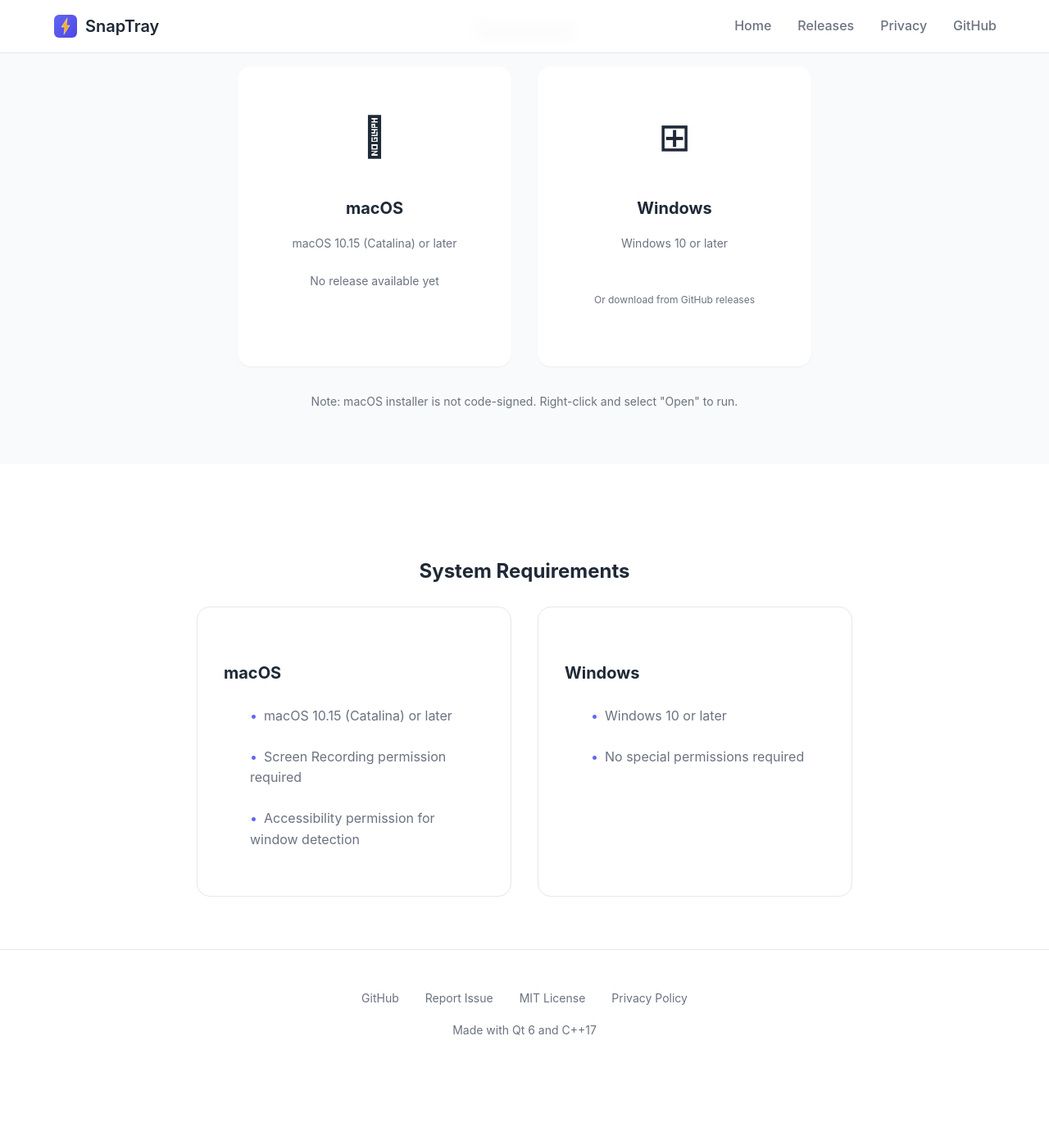
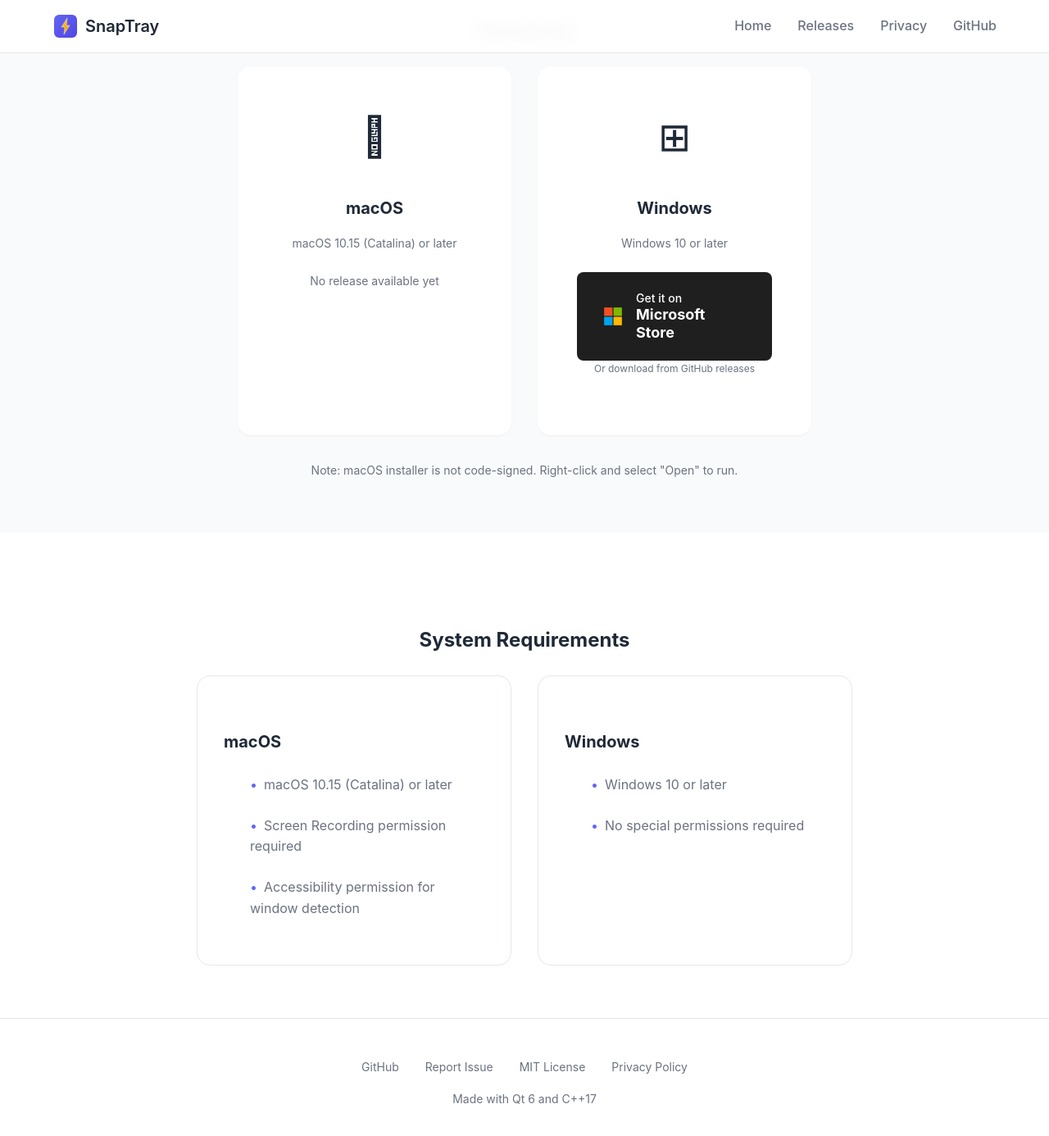
Before and after one commit to victorfu/snap-tray, a Jekyll site: the page built from docs/index.md, in a window 1280 px wide and 1400 px high, scrolled down 2130 px. Shown: the top 1386 px of the window at 82% size. Built offline with Jekyll 4.4.1, drawn with Linux system fonts in a browser that asks for light colours; before the commit the page ends 3446 px from its top, so only the background shows below that.

Commit message:
feat(docs): Updates Windows download badge

```diff
--- a/docs/_includes/downloads.html
+++ b/docs/_includes/downloads.html
@@ -15,16 +15,15 @@
         <div class="platform-icon">&#8862;</div>
         <h3>Windows</h3>
         <p class="requirements">Windows 10 or later</p>
-        <div class="ms-store-badge-container">
-          <ms-store-badge
-            productid="9p38m1hx9hvc"
-            productname="SnapTray"
-            window-mode="direct"
-            theme="auto"
-            language="en-us"
-            animation="on">
-          </ms-store-badge>
-        </div>
+        <a href="https://apps.microsoft.com/detail/9p38m1hx9hvc" class="btn btn-ms-store" target="_blank" rel="noopener">
+          <svg class="ms-logo" viewBox="0 0 21 21" xmlns="http://www.w3.org/2000/svg">
+            <rect x="1" y="1" width="9" height="9" fill="#f25022"/>
+            <rect x="11" y="1" width="9" height="9" fill="#7fba00"/>
+            <rect x="1" y="11" width="9" height="9" fill="#00a4ef"/>
+            <rect x="11" y="11" width="9" height="9" fill="#ffb900"/>
+          </svg>
+          <span class="ms-text">Get it on <strong>Microsoft Store</strong></span>
+        </a>
         <a id="download-windows" href="#" class="btn btn-alt" style="display: none;">
           Download .exe <span class="version"></span>
         </a>
--- a/docs/_includes/head.html
+++ b/docs/_includes/head.html
@@ -21,7 +21,4 @@
 <!-- CSS -->
 <link rel="stylesheet" href="{{ '/assets/css/style.css' | relative_url }}">
 
-<!-- Microsoft Store Badge -->
-<script type="module" src="https://get.microsoft.com/badge/ms-store-badge.bundled.js"></script>
-
 {% seo %}
--- a/docs/_sass/main.scss
+++ b/docs/_sass/main.scss
@@ -183,14 +183,31 @@
   }
 }
 
-.ms-store-badge-container {
-  display: flex;
-  justify-content: center;
-  margin: $spacing-md 0;
+.btn-ms-store {
+  background: #1F1F1F;
+  color: white;
+  padding: $spacing-md $spacing-lg;
+  font-size: 0.875rem;
+  gap: $spacing-sm;
 
-  ms-store-badge::part(img) {
-    max-width: 100%;
-    height: auto;
+  &:hover {
+    background: #2D2D2D;
+  }
+
+  .ms-logo {
+    width: 24px;
+    height: 24px;
+    flex-shrink: 0;
+  }
+
+  .ms-text {
+    text-align: left;
+    line-height: 1.2;
+
+    strong {
+      display: block;
+      font-size: 1.125rem;
+    }
   }
 }
 
```
